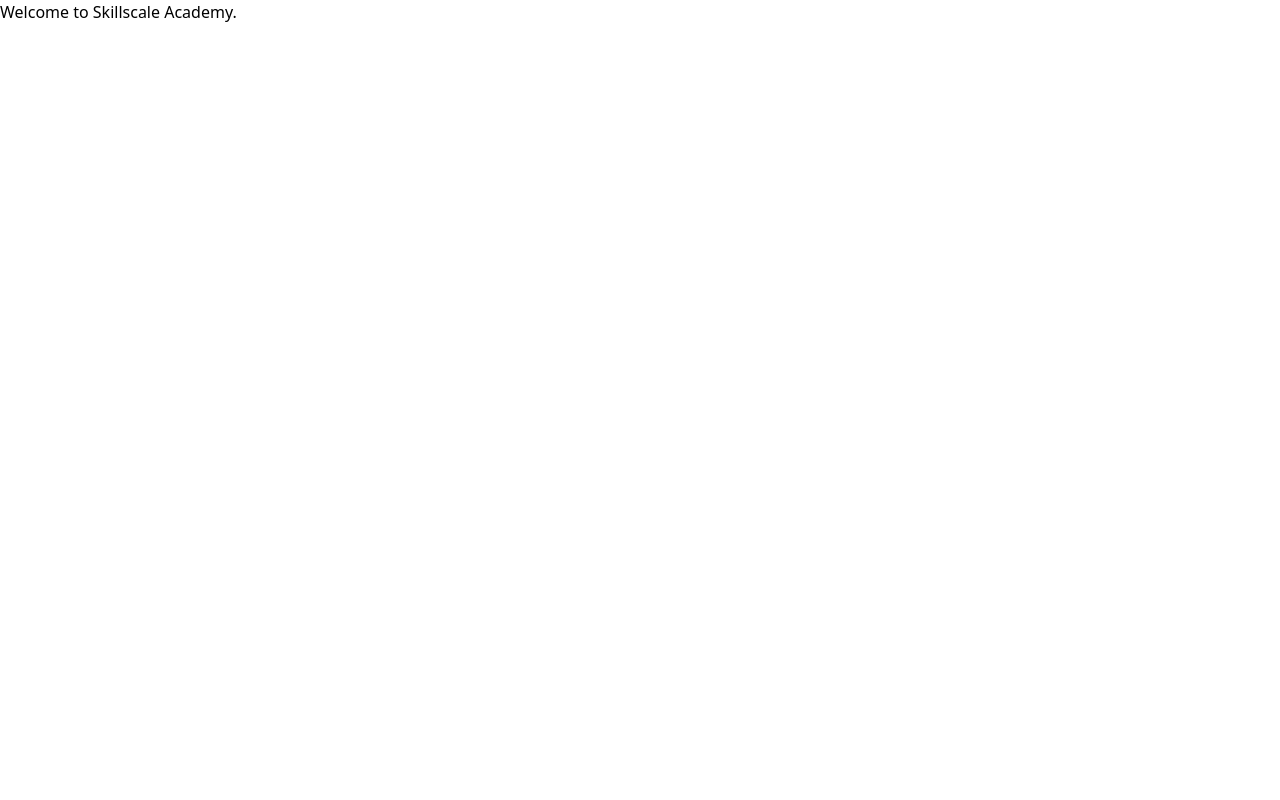
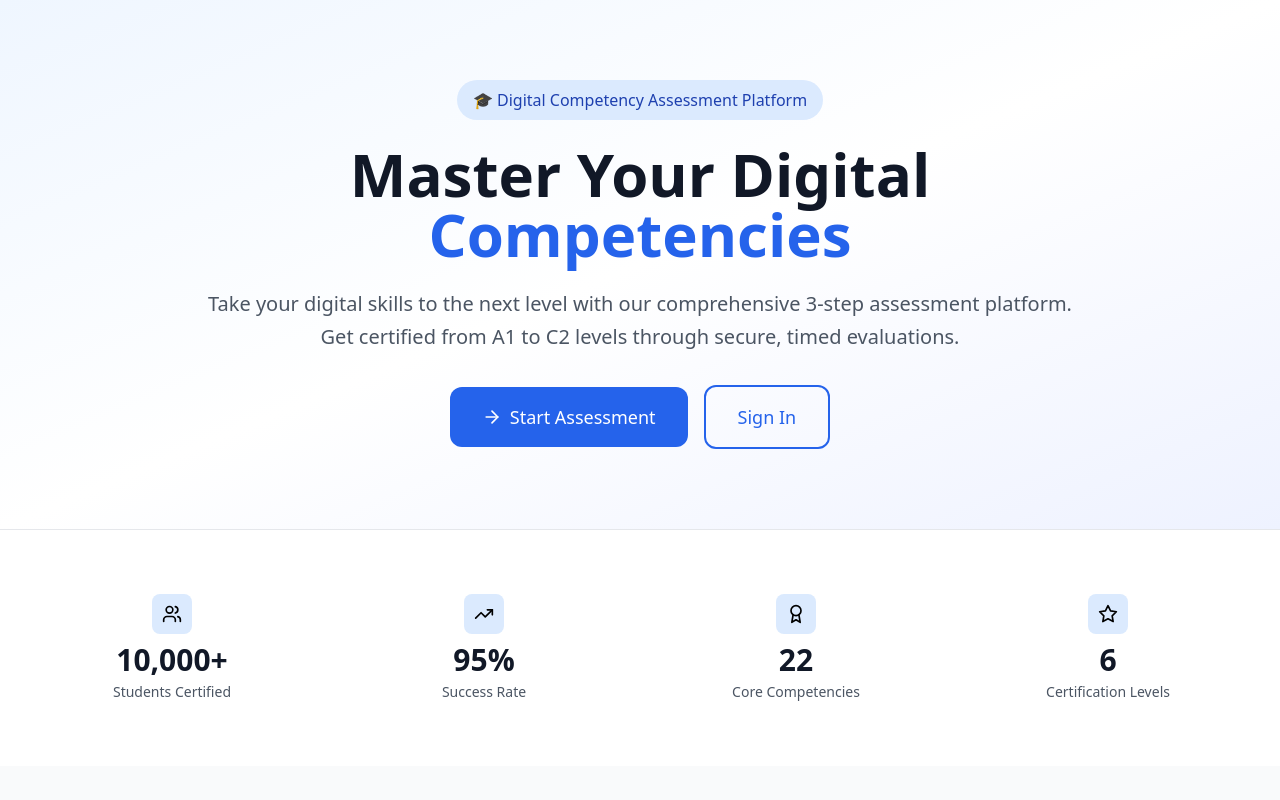
Before and after one commit to MD-TANVIR7462/SkillScale_Academy_Frontend, a React (Vite) app: page / in a window 1280 px wide. Shown: the top 800 px of the page. Built offline with nearby package versions, Linux system fonts and the light colour scheme.

Commit message:
layout update

```diff
--- a/src/App.tsx
+++ b/src/App.tsx
@@ -1,8 +1,36 @@
-const App = () => {
+import React, { useState } from 'react';
+import { BrowserRouter as Router, Routes, Route, Navigate } from 'react-router-dom';
+import Layout from './components/layout/Layout';
+import Home from './pages/Home';
+
+
+const App: React.FC = () => {
+  // Mock authentication state
+  const [user, setUser] = useState<User | undefined>();
+
+  const handleLogout = () => {
+    setUser(undefined);
+  };
+
+  // Protected Route Component
+  const ProtectedRoute: React.FC<{ children: React.ReactNode }> = ({ children }) => {
+    // return user ? <>{children}</> : <Navigate to="/login" />;
+    return <>{children}</>
+  };
+
   return (
-    <div>
-      Welcome to Skillscale Academy.
-    </div>
+    <Router>
+      <Layout user={user} onLogout={handleLogout}>
+        <Routes>
+
+          <Route path="/" element={<Home />} />
+
+
+
+          <Route path="*" element={<Navigate to="/" />} />
+        </Routes>
+      </Layout>
+    </Router>
   );
 };
 
```
